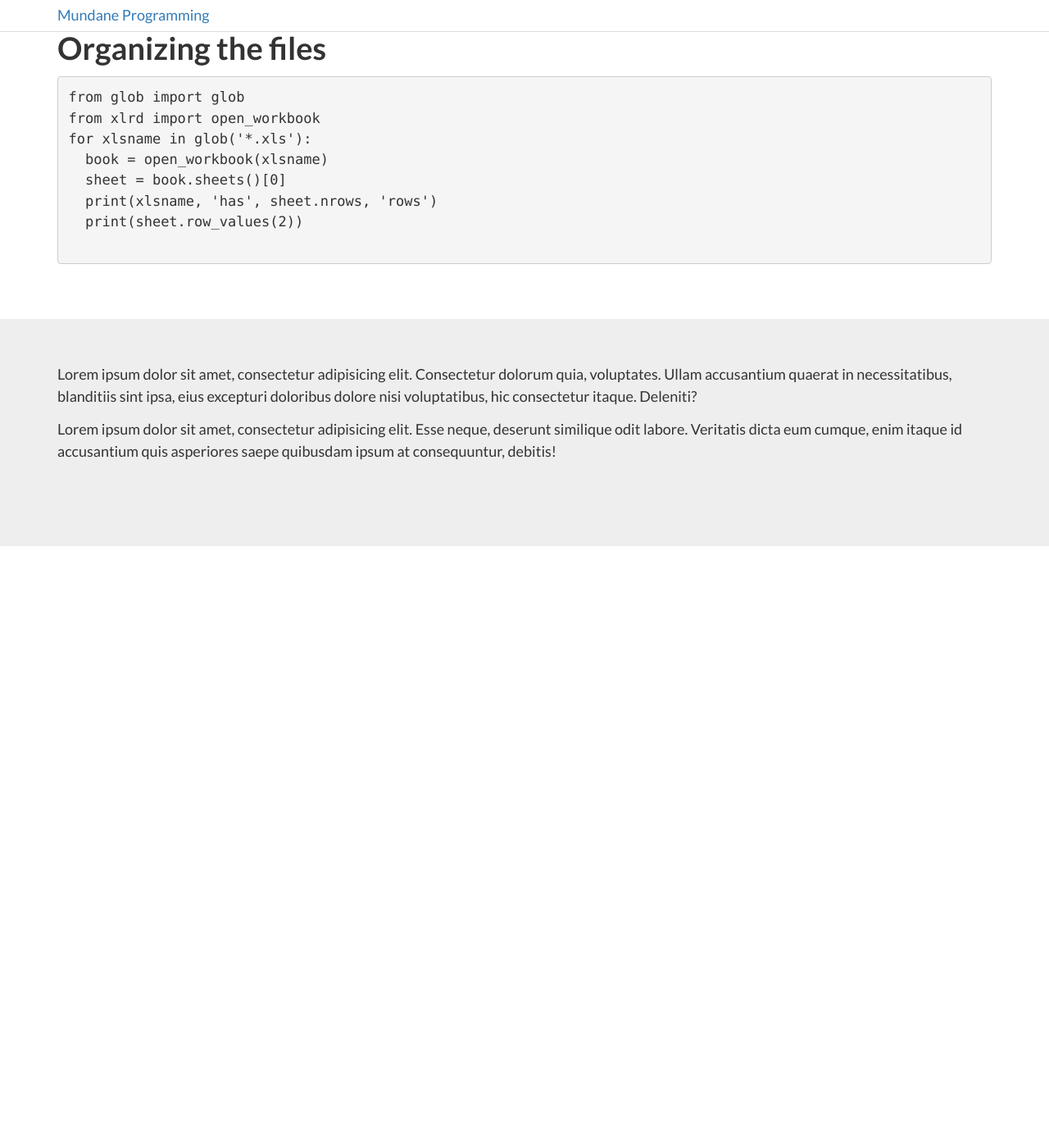
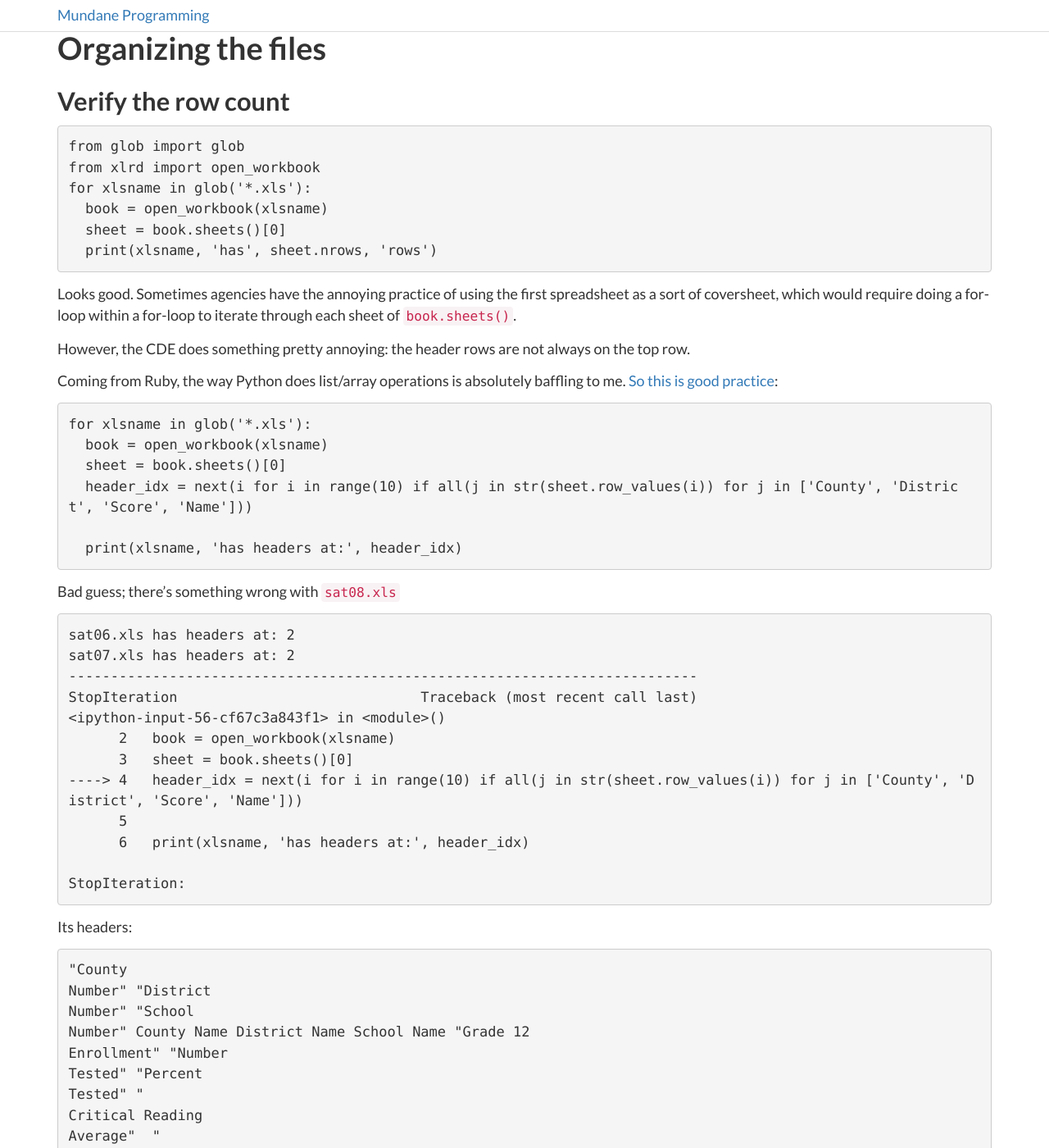
Before and after one commit to mundaneprogramming/mundaneprogramming.github.io, a Jekyll site: the page built from examples/california-school-test-scores.md, in a window 1280 px wide and 1400 px high, scrolled down 1487 px. Shown: the whole window at 82% size. Built offline with Jekyll 4.4.1, drawn with Linux system fonts in a browser that asks for light colours; before the commit the page ends 2153 px from its top, so only the background shows below that; some of the changed text lies outside the part shown.

Commit message:
more cal scores

```diff
--- a/examples/california-school-test-scores.md
+++ b/examples/california-school-test-scores.md
@@ -73,6 +73,9 @@ for url in urls:
 
 ## Organizing the files
 
+
+### Verify the row count
+
 ~~~py
 from glob import glob
 from xlrd import open_workbook
@@ -80,6 +83,76 @@ for xlsname in glob('*.xls'):
   book = open_workbook(xlsname)
   sheet = book.sheets()[0]
   print(xlsname, 'has', sheet.nrows, 'rows')
-  print(sheet.row_values(2))
+~~~
+
+Looks good. Sometimes agencies have the annoying practice of using the first spreadsheet as a sort of coversheet, which would require doing a for-loop within a for-loop to iterate through each sheet of `book.sheets()`.
+
+However, the CDE does something pretty annoying: the header rows are not always on the top row.
+
+Coming from Ruby, the way Python does list/array operations is absolutely baffling to me. [So this is good practice](http://stackoverflow.com/questions/9868653/find-first-list-item-that-matches-criteria):
+
+~~~py
+for xlsname in glob('*.xls'):
+  book = open_workbook(xlsname)
+  sheet = book.sheets()[0]
+  header_idx = next(i for i in range(10) if all(j in str(sheet.row_values(i)) for j in ['County', 'District', 'Score', 'Name']))
+
+  print(xlsname, 'has headers at:', header_idx)
+~~~
+
+Bad guess; there's something wrong with `sat08.xls`
 
 ~~~
+sat06.xls has headers at: 2
+sat07.xls has headers at: 2
+---------------------------------------------------------------------------
+StopIteration                             Traceback (most recent call last)
+<ipython-input-56-cf67c3a843f1> in <module>()
+      2   book = open_workbook(xlsname)
+      3   sheet = book.sheets()[0]
+----> 4   header_idx = next(i for i in range(10) if all(j in str(sheet.row_values(i)) for j in ['County', 'District', 'Score', 'Name']))
+      5
+      6   print(xlsname, 'has headers at:', header_idx)
+
+StopIteration:
+~~~
+
+
+Its headers:
+
+~~~
+"County
+Number" "District
+Number" "School
+Number" County Name District Name School Name "Grade 12
+Enrollment" "Number
+Tested" "Percent
+Tested" "
+Critical Reading
+Average"  "
+Math
+Average"  "
+Writing
+Average"  "
+Total
+Average"  "Total
+>=1500 Number"  "Total
+>=1500 Percent"
+~~~
+
+
+OK, try again:
+
+~~~py
+for xlsname in glob('*.xls'):
+  book = open_workbook(xlsname)
+  sheet = book.sheets()[0]
+  header_idx = next(i for i in range(10) if all(j in str(sheet.row_values(i)) for j in ['County', 'District', 'Name']))
+
+  print(xlsname, 'has headers at:', header_idx)
+~~~
+
+
+### Reconciling the formats
+
+This will be the hardest part of the show.
```
